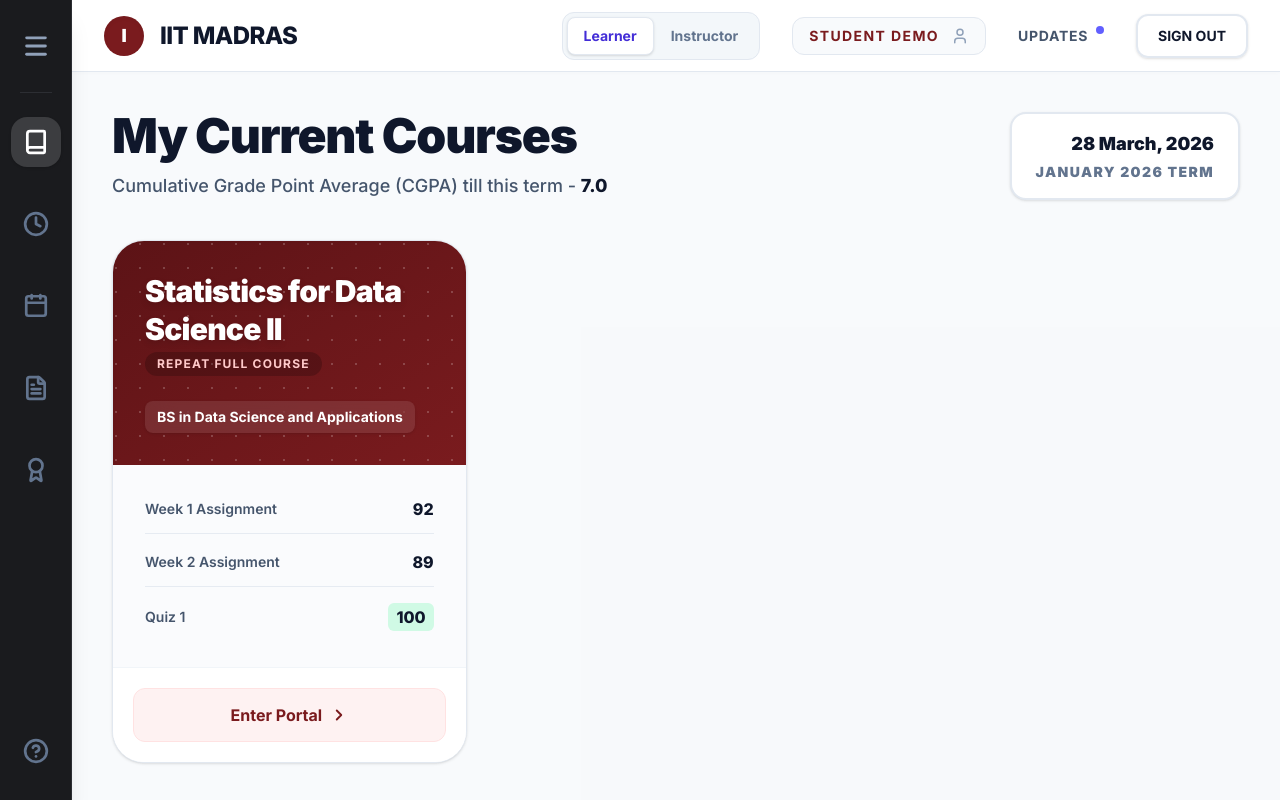
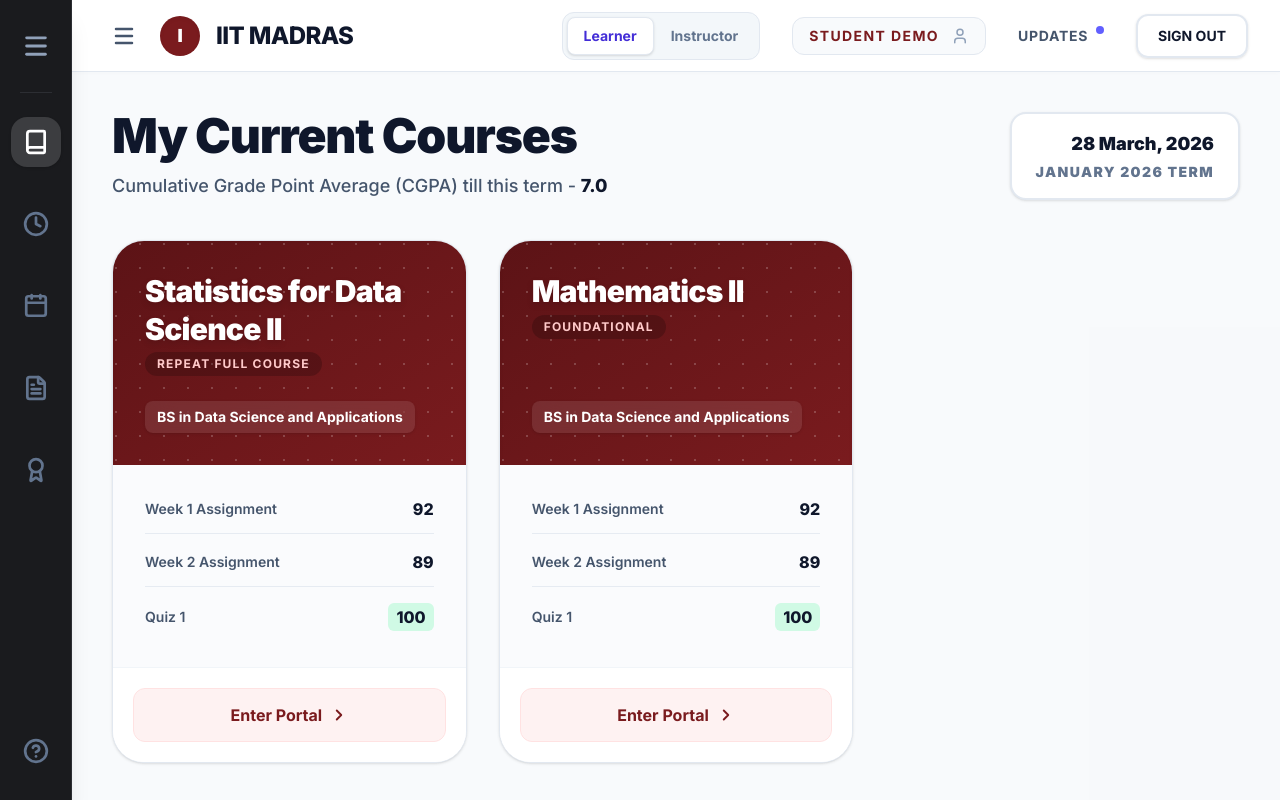
Before and after one commit to simplearyan/iitm-lms, a React (Vite) app: page / in a window 1280 px wide. Built offline with nearby package versions, Linux system fonts and the light colour scheme.

Commit message:
Universal Hamurger

```diff
--- a/public/data.json
+++ b/public/data.json
@@ -169,6 +169,71 @@
           ]
         }
       ]
+    },
+    {
+      "id": "c2",
+      "title": "Mathematics II",
+      "code": "MA1202",
+      "type": "FOUNDATIONAL",
+      "program": "BS in Data Science and Applications",
+      "grades": [
+        { "label": "Week 1 Quiz", "score": 85 }
+      ],
+      "questions": [
+        {
+          "id": "m2_q1",
+          "text": "1) Choose the set of correct options using Figure M2W1AQ1. Let $A = (1, 2)$ and $B = (2, 3)$. Which of the following are true?",
+          "type": "checkbox",
+          "image": "/m2_w1_aq1.png",
+          "options": [
+            "$2A$ is the vector $(2, 4)$",
+            "$3B$ is the vector $(6, 9)$",
+            "$A + B$ is the vector $(3, 5)$",
+            "$A - B$ is the vector $(-1, -1)$"
+          ],
+          "answer": [0, 1, 2, 3],
+          "ai_metadata": {
+            "topic": "Vectors",
+            "concept": "Scalar Multiplication and Vector Addition",
+            "difficulty": "Easy",
+            "skills": ["Coordinate Interpretation", "Linear Algebra"]
+          },
+          "solution": "Vector addition and scalar multiplication are done coordinate-wise. $2(1, 2) = (2, 4)$, $3(2, 3) = (6, 9)$, $(1, 2) + (2, 3) = (3, 5)$, and $(1, 2) - (2, 3) = (-1, -1)$."
+        }
+      ],
+      "modules": [
+        {
+          "id": "m1",
+          "title": "Course Introduction",
+          "items": [
+            {
+              "id": "i1",
+              "type": "note",
+              "title": "About the Course",
+              "content": "# Mathematics for Data Science II\n\n**Course ID:** BSMA1003\n**Course Credits:** 4\n**Course Type:** Foundational\n\n### Faculty:\n**Dr. Sarang S Sane**\nAssistant Professor, Department of Mathematics, IIT Madras\n\n### Prescribed Books:\n1. **Mathematics for Machine Learning** by Marc Peter Deisenroth.\n2. **Vector Calculus** by Michael Corral."
+            }
+          ]
+        },
+        {
+          "id": "m2",
+          "title": "Week 1: Vectors & Matrices",
+          "items": [
+            {
+              "id": "i2",
+              "type": "video",
+              "title": "L1.1: Vectors",
+              "url": "https://www.youtube.com/embed/dQw4w9WgXcQ",
+              "notes": "Introduction to vectors in $\\mathbb{R}^2$ and $\\mathbb{R}^3$. Discussing magnitude and direction."
+            },
+            {
+              "id": "i3",
+              "type": "activity",
+              "title": "AQ1.1: Activity Questions 1 - Not Graded",
+              "questionIds": ["m2_q1"]
+            }
+          ]
+        }
+      ]
     }
   ],
   "whiteboardData": {}
--- a/src/components/layout/Layout.jsx
+++ b/src/components/layout/Layout.jsx
@@ -18,7 +18,7 @@
 
       {/* Global Minimal Sidebar (Desktop) */}
       {!isEmbed && (
-        <aside className="hidden md:flex w-[72px] bg-[#1a1b1e] flex-col items-center py-6 gap-8 shrink-0 z-40 shadow-xl border-r border-[#2c2e33]">
+        <aside className="hidden md:flex w-[72px] bg-[#1a1b1e] flex-col items-center py-6 gap-8 shrink-0 z-50 shadow-xl border-r border-[#2c2e33]">
           <button onClick={toggleSidebar} className={`p-2 hover:bg-white/10 rounded-xl transition-all ${isSidebarCollapsed ? 'text-white bg-white/10' : 'text-slate-400'}`} title={isSidebarCollapsed ? 'Expand Syllabus' : 'Collapse Syllabus'}>
             <Menu size={28} strokeWidth={2.5} />
           </button>
@@ -39,7 +39,7 @@
 
       {/* Mobile Navigation Overlay */}
       {isMobileNavOpen && (
-        <div className="md:hidden fixed inset-0 bg-black/60 z-50 backdrop-blur-sm" onClick={() => setIsMobileNavOpen(false)}>
+        <div className="md:hidden fixed inset-0 bg-black/60 z-[100] backdrop-blur-sm" onClick={() => setIsMobileNavOpen(false)}>
           <div className="w-[80px] bg-[#1a1b1e] h-full flex flex-col items-center py-8 gap-8 shadow-2xl border-r border-[#2c2e33] animate-in slide-in-from-left-full" onClick={e => e.stopPropagation()}>
             <Link to="/" onClick={() => setIsMobileNavOpen(false)} className={`p-3.5 rounded-2xl transition-all ${location.pathname === '/' || location.pathname === '/instructor' ? 'bg-white/15 text-white shadow-sm' : 'text-slate-500 hover:text-white hover:bg-white/10'}`} title="Dashboard">
               <Book size={28} strokeWidth={2.5} />
@@ -60,10 +60,20 @@
 
         {/* Top Navbar */}
         {!isEmbed && (
-          <nav className="h-[72px] bg-white border-b border-slate-200 flex items-center justify-between px-4 md:px-8 shrink-0 z-30 shadow-[0_1px_4px_rgba(0,0,0,0.02)] relative">
+          <nav className="h-[72px] bg-white border-b border-slate-200 flex items-center justify-between px-4 md:px-8 shrink-0 z-40 shadow-[0_1px_4px_rgba(0,0,0,0.02)] relative">
 
             <div className="flex items-center gap-4">
-              <button className="md:hidden text-slate-600 p-2 hover:bg-slate-100 rounded-lg transition-colors" onClick={() => setIsMobileNavOpen(true)}>
+              {/* Universal Hamburger: Toggles Mobile Nav on Mobile, Toggles Syllabus on Desktop */}
+              <button
+                className="text-slate-600 p-2 hover:bg-slate-100 rounded-lg transition-colors"
+                onClick={() => {
+                  if (window.innerWidth < 768) {
+                    setIsMobileNavOpen(true);
+                  } else {
+                    toggleSidebar();
+                  }
+                }}
+              >
                 <Menu size={24} strokeWidth={2.5} />
               </button>
 
--- a/src/components/learner/ActivityEngine.jsx
+++ b/src/components/learner/ActivityEngine.jsx
@@ -1,4 +1,4 @@
-import React, { useState, useEffect } from 'react';
+import React, { useState, useEffect, useMemo } from 'react';
 import useStore from '../../store/useStore';
 import WhiteboardOverlay from '../shared/WhiteboardOverlay';
 import katex from 'katex';
@@ -21,9 +21,11 @@
 export default function ActivityEngine({ item, course }) {
   const { activityProgress, setActivityProgress, updateWhiteboardData } = useStore();
 
-  // Convert old scrolling view logic to paginated Mock Exam logic
-  // Support both embedded questions and legacy global question lookups
-  const questions = item.questions || item.questionIds?.map(id => course.questions?.find(q => q.id === id)).filter(Boolean) || [];
+  // Use useMemo to ensure questions are consistent and reset correctly when item changes
+  const questions = useMemo(() => {
+    return item.questions || item.questionIds?.map(id => course.questions?.find(q => q.id === id)).filter(Boolean) || [];
+  }, [item, course]);
+
   const [currentQIndex, setCurrentQIndex] = useState(0);
 
   // New states for the activity (like marked for review, tracking visits)
@@ -88,7 +90,7 @@
   const notVisitedCount = questions.length - visitedCount;
 
   return (
-    <div className="w-full h-full flex flex-col animate-fade-in relative bg-slate-50 overflow-hidden">
+    <div key={item.id} className="w-full h-full flex flex-col animate-fade-in relative bg-slate-50 overflow-hidden">
 
       {/* Mobile Floating Palette Trigger */}
       <button
@@ -101,7 +103,7 @@
       <div className="flex flex-col md:flex-row gap-4 md:gap-6 flex-1 h-full p-2 md:p-4 lg:p-6 overflow-hidden">
 
           {/* Main Question Column */}
-          <div className="flex-1 flex flex-col bg-white overflow-hidden shadow-sm border border-slate-200 rounded-2xl relative min-h-[400px] select-none">
+          <div className="flex-1 flex flex-col bg-white overflow-hidden shadow-sm border border-slate-200 rounded-2xl relative min-h-[400px]">
 
              {/* Header */}
              <div className="bg-slate-50 border-b border-slate-200 px-6 py-4 flex justify-between items-center shrink-0">
@@ -126,11 +128,19 @@
                 />
 
                 {/* The text/options sit beneath it. If wbTool=pointer, clicks pass-through */}
-                <h3 className="text-lg md:text-xl text-slate-900 font-semibold mb-8 leading-relaxed selection:bg-red-100 relative z-0">
-                   <LatexRenderer text={question.description || question.text} />
-                </h3>
+                <div className="select-none h-full w-full">
+                  <h3 className="text-lg md:text-xl text-slate-900 font-semibold mb-8 leading-relaxed selection:bg-red-100 relative z-0">
+                     <LatexRenderer text={question.description || question.text} />
+                  </h3>
 
-                <div className="space-y-4 max-w-3xl relative z-0">
+                  {/* Responsive Question Image */}
+                  {question.image && (
+                    <div className="mb-10 max-w-2xl bg-white border border-slate-200 rounded-2xl overflow-hidden shadow-sm relative z-0">
+                      <img src={question.image} alt="Question Visual" className="w-full h-auto object-contain bg-slate-50 p-4" />
+                    </div>
+                  )}
+
+                  <div className="space-y-4 max-w-3xl relative z-0">
                   {question.options?.map((opt, oIdx) => {
                     const ans = activityProgress[question.id];
                     const isChecked = ans === oIdx || (Array.isArray(ans) && ans.includes(oIdx));
@@ -169,7 +179,8 @@
                     )
                   })}
                 </div>
-             </div>
+              </div>
+            </div>
 
              {/* Integrated Drawing Toolbar matching the Mock */}
              <div className="border-t border-slate-200 shrink-0 bg-slate-50 p-3 md:px-6 md:py-4 flex flex-col lg:flex-row justify-between items-center gap-3 md:gap-4 z-30">
--- a/src/components/learner/CourseViewer.jsx
+++ b/src/components/learner/CourseViewer.jsx
@@ -75,15 +75,16 @@
       {/* Course Sidebar (Desktop) / Drawer (Mobile) */}
       {!isEmbed && (
         <aside className={`
-          fixed inset-0 z-40 bg-black/40 backdrop-blur-sm md:relative md:bg-transparent md:backdrop-blur-none
+          fixed inset-0 z-[200] bg-black/40 backdrop-blur-sm md:relative md:bg-transparent md:backdrop-blur-none
           transition-all duration-300 ease-in-out
           ${isMobileSyllabusOpen ? 'opacity-100 pointer-events-auto' : 'opacity-0 pointer-events-none md:opacity-100 md:pointer-events-auto'}
+          ${isSidebarCollapsed ? 'md:w-0' : 'md:w-80'}
         `} onClick={() => setIsMobileSyllabusOpen(false)}>
           <div className={`
-            flex flex-col border-r border-slate-200 bg-white shrink-0 h-full w-[85%] max-w-[320px] md:w-80
-            transition-transform duration-300 ease-in-out transform
+            flex flex-col border-r border-slate-200 bg-white shrink-0 h-full w-[85%] max-w-[320px]
+            transition-all duration-300 ease-in-out transform
             ${isMobileSyllabusOpen ? 'translate-x-0' : '-translate-x-full md:translate-x-0'}
-            ${isSidebarCollapsed ? 'md:w-0 md:-translate-x-full' : ''}
+            ${isSidebarCollapsed ? 'md:w-0 md:opacity-0 md:pointer-events-none' : 'md:w-80 md:opacity-100'}
           `} onClick={e => e.stopPropagation()}>
           {/* Header */}
           <div className="p-4 md:p-6 border-b border-slate-200 shrink-0 bg-white">
@@ -143,7 +144,7 @@
 
         {/* Mobile Toolbar (Visible only on small screens) */}
         {!isEmbed && (
-          <div className="md:hidden flex items-center justify-between px-4 py-3 bg-white border-b border-slate-100 shrink-0 z-20">
+          <div className="md:hidden flex items-center justify-between px-4 py-3 bg-white border-b border-slate-100 shrink-0 z-[70]">
             <button
               onClick={() => setIsMobileSyllabusOpen(true)}
               className="flex items-center gap-2 text-[10px] font-black text-slate-500 uppercase tracking-widest bg-slate-50 px-3 py-1.5 rounded-lg border border-slate-200"
@@ -162,7 +163,7 @@
             Select a learning item to begin.
           </div>
         ) : (
-          <div className={`flex-1 relative flex flex-col bg-slate-50 ${(activeItem.type === 'activity' || activeItem.type === 'video') ? 'overflow-hidden' : 'overflow-y-auto'}`}>
+          <div key={activeItem.id} className={`flex-1 relative flex flex-col bg-slate-50 ${(activeItem.type === 'activity' || activeItem.type === 'video') ? 'overflow-hidden' : 'overflow-y-auto'}`}>
 
             {/* Universal Actions Bar (Floating/Fixed at top right) */}
             {!isEmbed && (
@@ -220,7 +221,7 @@
 
       {/* Embed Code Modal */}
       {showEmbedModal && (
-        <div className="fixed inset-0 z-50 flex items-center justify-center p-4 bg-slate-900/60 backdrop-blur-sm animate-in fade-in duration-200">
+        <div className="fixed inset-0 z-[500] flex items-center justify-center p-4 bg-slate-900/60 backdrop-blur-sm animate-in fade-in duration-200">
           <div className="bg-white rounded-2xl shadow-2xl w-full max-w-lg overflow-hidden animate-in zoom-in-95 duration-200 border border-slate-200">
             <div className="p-6 border-b border-slate-100 flex justify-between items-center bg-slate-50/50">
               <h3 className="font-black text-slate-900 tracking-tight">Embed This Note</h3>
```
Also changed, not shown: public/m2_w1_aq1.png (added), 1 other file (tests, documents, lock files or other folders).
